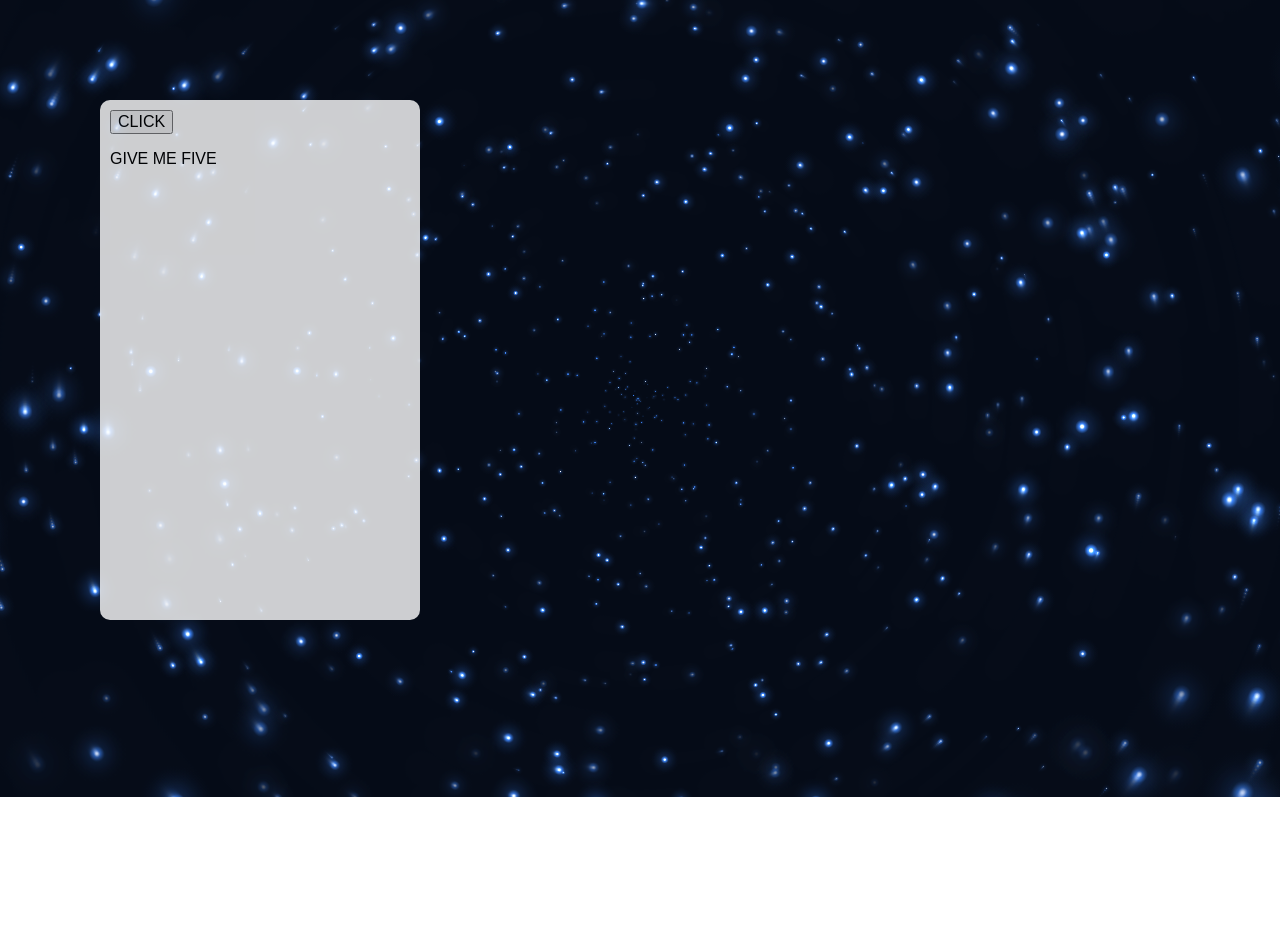
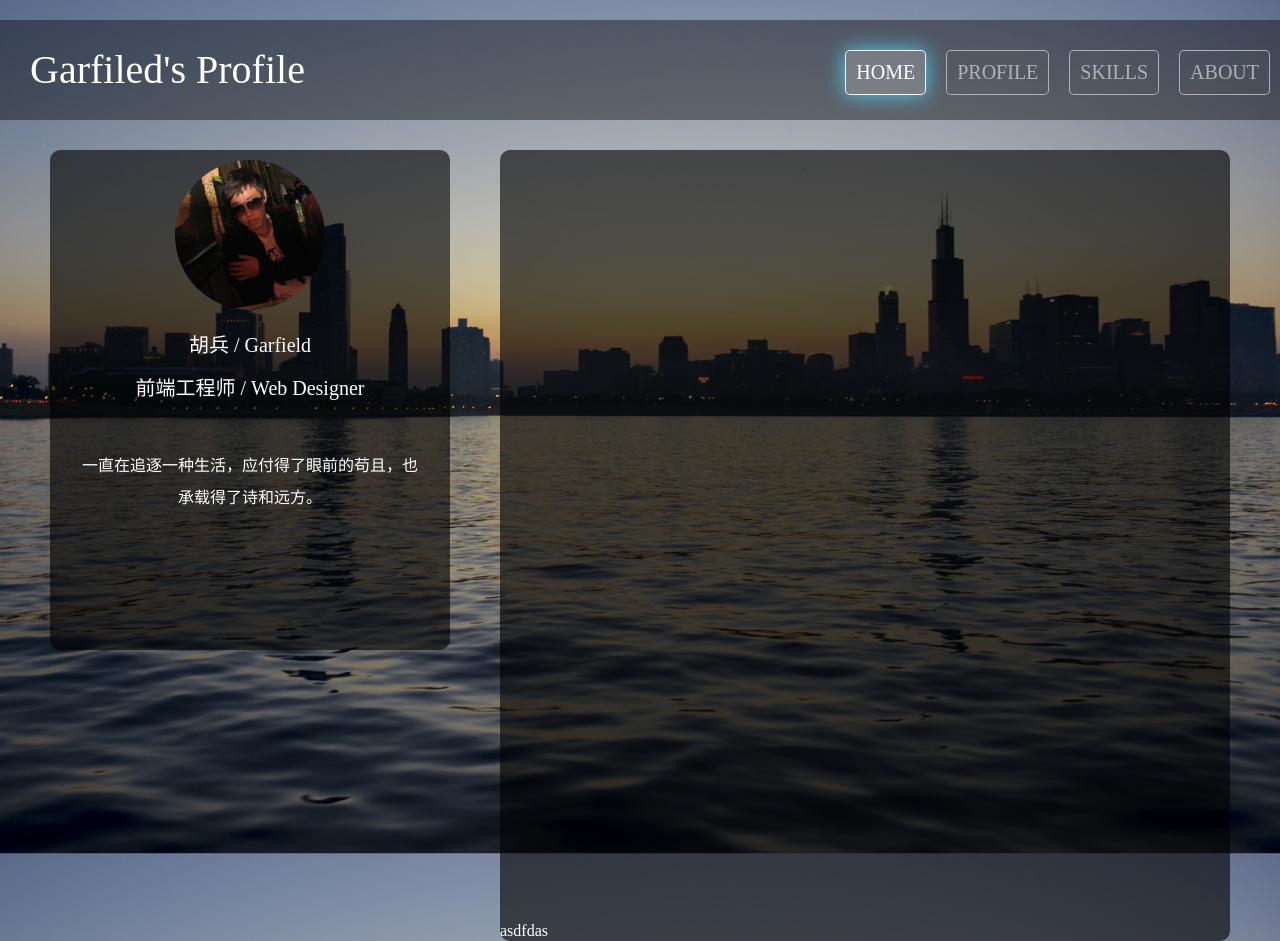
Before and after one commit to garfield520/garfield520.github.io, a plain HTML site: page index.html in a window 1280 px wide. Before the commit the page ends 801 px from the top, so only its background shows below. Drawn offline with Linux system fonts and the light colour scheme; animation ran at ten frames a second.

Commit message:
add some images

```diff
--- a/css/main.css
+++ b/css/main.css
@@ -1,12 +1,138 @@
-
 .canvaszz {
 	width:100%;
 	background-image: url(../images/bg.jpg) no-repeat;
 	height:707px;
 	position:absolute;
 	z-index:10;
-		filter:alpha(opacity=40);
-      	-moz-opacity:0.4;
-      	-khtml-opacity: 0.4;
-      	opacity: 0.4;
+	filter:alpha(opacity=40);
+  	-moz-opacity:0.4;
+  	-webkit-opacity: 0.4;
+  	opacity: 0.4;
 }
+
+body {
+	background: url('../images/bg-02.jpg');
+	background-size: 100%;
+	font-family: 'times new roman', '宋体';
+	min-width: 1000px;
+}
+/* 通用样式 start */
+li {
+	list-style: none;
+}
+
+.clear {
+	zoom :1;
+}
+.clear:after {
+	display: block;
+	overflow: hidden;
+	content: '';
+	visibility: hidden;
+	clear: both;
+	height: 0;
+}
+
+/* 通用样式 end */
+
+.header {
+	width: 100%;
+	height: 100px;
+	background: rgba(0, 0, 0, 0.4);
+	margin-top: 20px;
+	color: #fff;
+	font-size: 20px;
+}
+
+.header .name {
+	float: left;
+	font:40px/100px 'times new roman';
+	margin-left: 30px;
+}
+
+.header .nav {
+	float: right;
+}
+
+.header ul li {
+	float: left;
+	padding:10px;
+	margin: 10px;
+	cursor: pointer;
+	border-width: 1px;
+	border-style: solid;
+	border-radius: 5px;
+	border-color: rgba(200, 200, 200, 0.8);
+	color: rgba(200, 200, 200, 0.8);
+	background: rgba(100, 100, 100, 0.1);
+	transition: 0.5s;
+}
+
+.header ul li:hover {
+	border-color: rgba(255, 255, 255, 0.9);
+	background: rgba(200, 200, 200, 0.2);
+	color: rgba(255, 255, 255, 1);
+}
+.header ul li.active {
+	border-color: rgba(255, 255, 255, 0.9);
+	background: rgba(200, 200, 200, 0.3);
+	color: rgba(255, 255, 255, 1);
+	-webkit-box-shadow: 0 0 20px rgba(81, 203, 238, 1);
+	-moz-box-shadow: 0 0 20px rgba(81, 203, 238, 1);
+}
+
+.content {
+	width: 100%;
+	/*border:1px solid blue;*/
+	margin-top: 30px;
+	font-family: 'times new roman', '微软雅黑';
+}
+
+.content_left {
+	width: 400px;
+	height: 500px;
+	background: rgba(0, 0, 0, 0.6);
+	border-radius: 10px;
+	margin-left: 50px;
+	color: #fff;
+	float: left;
+}
+.content_left .face{
+	padding-top: 10px;
+	text-align: center;
+}
+.content_left .face img {
+	border-radius: 50%;
+	overflow: hidden;
+}
+.content_left .profileInfo {
+	text-align: center;
+	font-size: 20px;
+}
+.profileInfo p{
+	transition: 2s;
+}
+.profileInfo p:hover {
+	transform:rotateY(360deg);
+	-ms-transform:rotateY(360deg); 	/* IE 9 */
+	-moz-transform:rotateY(360deg); 	/* Firefox */
+	-webkit-transform:rotateY(360deg); /* Safari 和 Chrome */
+	-o-transform:rotateY(360deg);
+}
+.profileInfo .profile_intruduce {
+	padding: 30px;
+	font: 16px/32px '微软雅黑';
+}
+
+
+.content .content_right {
+	padding-left:500px;
+	padding-right: 50px;
+	color: rgba(255, 255, 255, 1);
+}
+.content .content_right div {
+	width: 100%;
+	background: rgba(0, 0, 0, 0.6);
+	border-radius: 10px;
+	min-width: 500px;
+}
--- a/index.html
+++ b/index.html
@@ -7,18 +7,76 @@
 <link rel="stylesheet" href="css/normalize.css">
 <link rel="stylesheet" href="css/main.css">
 <script src="js/star.js"></script>
-<style>
-	canvas { background: #000;padding:0;margin:0; }
-</style>
+<script>
+	window.onload = function (){
+
+	}
+</script>
 </head>
 <body>
-	<div id="animateBox" style="position: relative;">
-		<div class="canvaszz"></div>
-		<canvas id="canvas">YOUR BROWSER DO NOT SUPPORT CANVAS</canvas>
+	<div class="header">
+		<div class="name">Garfiled's Profile</div>
+		<div class="nav">
+			<ul class="clear">
+				<li class="active">HOME</li>
+				<li>PROFILE</li>
+				<li>SKILLS</li>
+				<li>ABOUT</li>
+			</ul>
+		</div>
 	</div>
-	<div id="btns" style="position: absolute;width:300px;height:500px;background:#fff;top:100px;left:100px;opacity: 0.8;z-index: 100;border-radius: 10px;padding:10px;">
-		<button id="btn">CLICK</button>
-		<p>GIVE ME FIVE</p>
+	<div class="content clear">
+		<div class="content_left">
+			<div class="face">
+				<img width="150" height="150" src="images/face.png" alt="">
+			</div>
+			<div class="profileInfo">
+				<p>胡兵 / Garfield</p>
+				<p>前端工程师 / Web Designer</p>
+				<p class="profile_intruduce">一直在追逐一种生活，应付得了眼前的苟且，也承载得了诗和远方。</p>
+			</div>
+		</div>
+		<div class="content_right">
+			<div><br>
+			<br>
+			<br>
+			<br>
+			<br>
+			<br>
+			<br>
+			<br>
+			<br>
+			<br>
+			<br><br>
+			<br>
+			<br>
+			<br>
+			<br>
+			<br>
+			<br>
+			<br>
+			<br>
+			<br><br>
+			<br>
+			<br>
+			<br>
+			<br>
+			<br>
+			<br>
+			<br>
+			<br>
+			<br><br>
+			<br>
+			<br>
+			<br>
+			<br>
+			<br>
+			<br>
+			<br>
+			<br>
+			<br>
+			<br>asdfdas</div>
+		</div>
 	</div>
 </body>
 </html>
--- a/js/star.js
+++ b/js/star.js
@@ -1,5 +1,10 @@
 
-window.onload = function (){
+function star (){
+	var starBox = document.createElement('div');
+	starBox.id = starBox;
+	starBox.style.position = 'relative';
+	starBox.innerHTML = '<div class="canvaszz"></div><canvas id="canvas">YOUR BROWSER DO NOT SUPPORT CANVAS</canvas>';
+	document.body.appendChild(starBox);
 
 	var canvas = document.getElementById('canvas');
 
@@ -12,7 +17,7 @@ window.onload = function (){
 		hue = 217;
 		stars = [];
 		count = 0;
-		maxStars = 1000;
+		maxStars = 100;
 
 	var canvas2 = document.createElement('canvas');
 	var ctx2 = canvas2.getContext('2d');
@@ -87,11 +92,13 @@ window.onload = function (){
 	}
 
 	function animation() {
+		//	在目标图像上显示源图像
 		ctx.globalCompositeOperation = 'source-over';
 		ctx.globalAlpha = 0.5;
-		ctx.fillStyle = 'hsla(' + hue + ', 64%, 6%, 2)';
+		ctx.fillStyle = 'hsla(' + hue + ', 60%, 10%, 2)';
 		ctx.fillRect(0, 0, w, h)
 
+		//	显示源图像+目标图像
 		ctx.globalCompositeOperation = 'lighter';
 		for (var i = 1, l = stars.length; i < l; i++) {
 			stars[i].draw();
@@ -101,16 +108,4 @@ window.onload = function (){
 	}
 
 	animation();
-
-
-	var oBtn = document.getElementById('btn');
-
-	oBtn.onclick = function ( e ){
-		e.stopPropagation();
-		var oAni = document.getElementById('animateBox');
-		var oBtns = document.getElementById('btn');
-
-		document.body.removeChild(oAni);
-		document.body.removeChild(oBtns);
-	}
 }
```
Also changed, not shown: images/bg-02.jpg (added), images/face.png (added).
